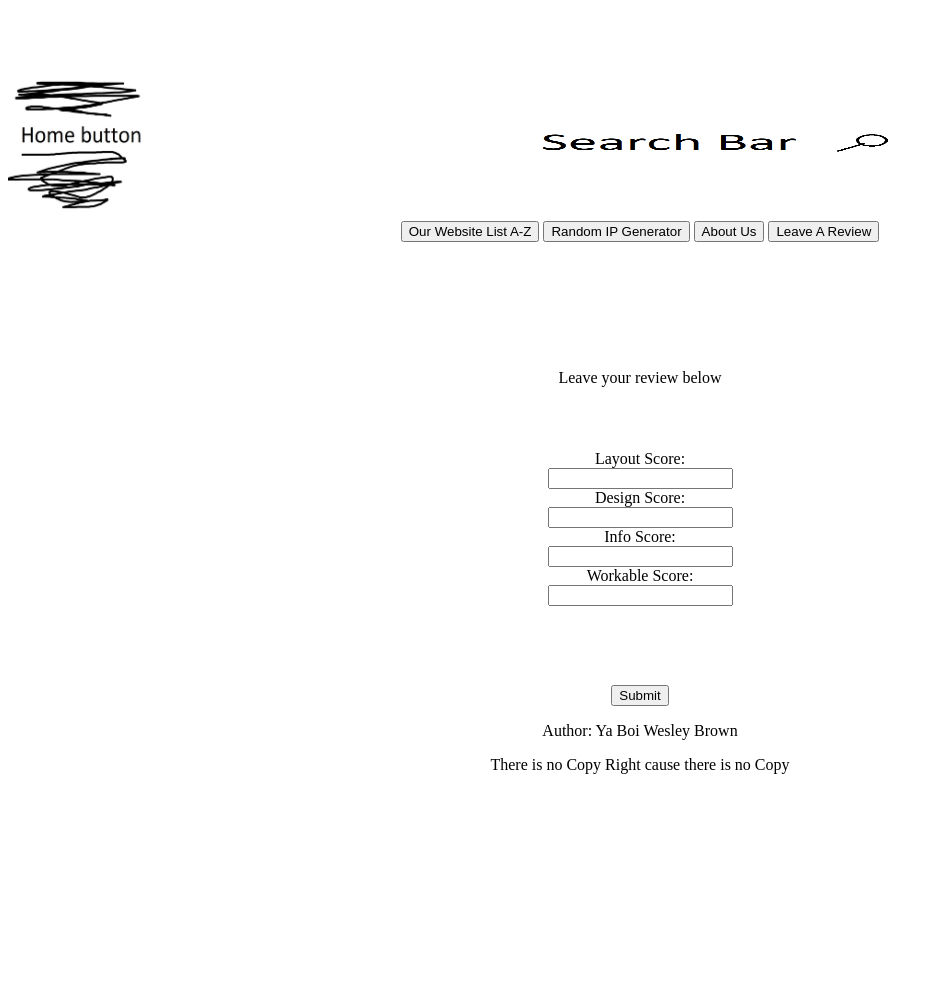
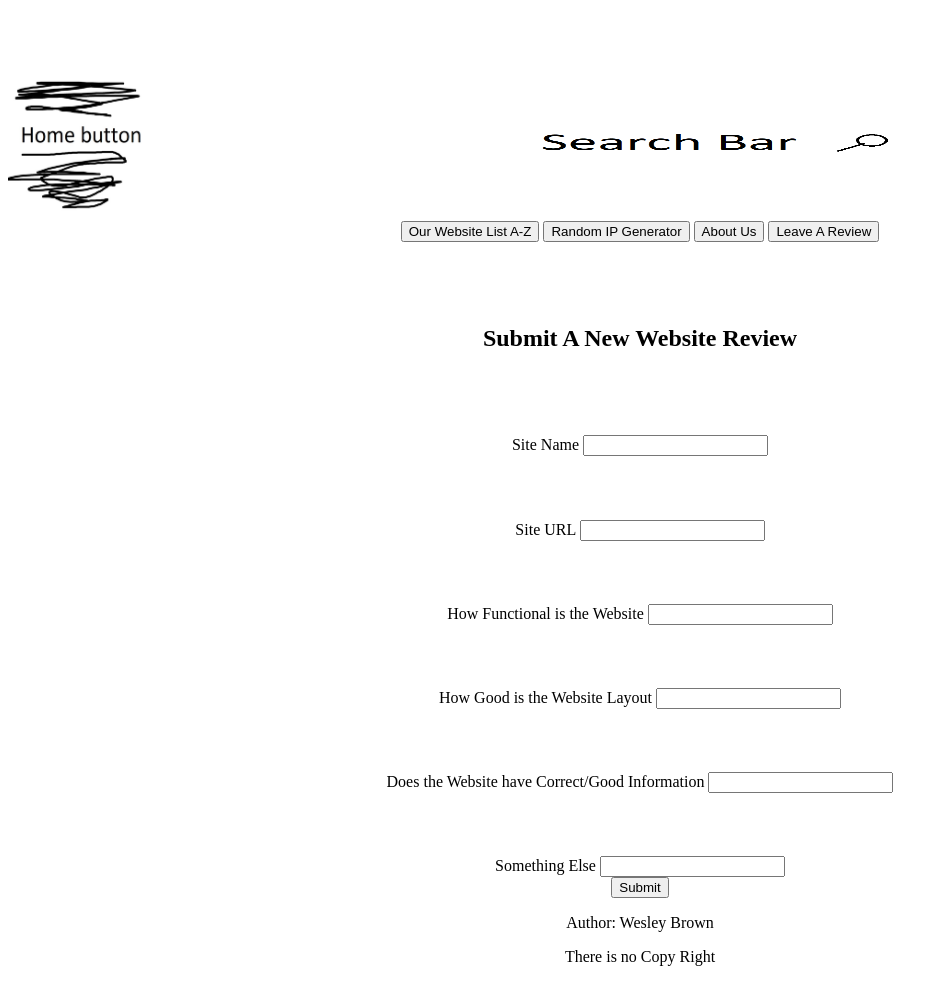
Before and after one commit to WesleyBrown792/CS401, a PHP site: page /B4.php in a window 1280 px wide. Shown: the whole page, without its empty margins (0-948 px from the left). Before the commit the page ends 774 px from the top, so only its background shows below. Run offline with PHP 8.4, Linux system fonts and the light colour scheme.

Commit message:
added to B4

```diff
--- a/B4.php
+++ b/B4.php
@@ -28,26 +28,37 @@
               </button>
             </nav>
         <div>
-            <div>Leave your review below</div>
-            <form action="/action_page.php">
-                <ul>
-                    <li></li><label for="Layout">Layout Score:</label></li>
-                    <li><input type="text" id="Layout" name="Layout"></li>
-                    <li><label for="Design">Design Score:</label></li>
-                    <li><input type="text" id="Design" name="Design"></li>
-                    <li><label for="Info">Info Score:</label></li>
-                    <li><input type="text" id="Info" name="Info"></li>
-                    <li><label for="Workable">Workable Score:</label></li>
-                    <li><input type="text" id="Workable" name="Workable"></li>
-                </ul>
-              </form>
-              <button onclick="window.location.href='https://www.youtube.com/watch?v=d1YBv2mWll0';">
-                Submit
-              </button>
+        <h2> Submit A New Website Review</h2>
+                <form method="POST" action="input.php">
+                    <div class="form-group">
+                        <label>Site Name</lable>
+                        <input type="text" name="name" class="form-control" >
+                    </div>
+                    <div class="form-group">
+                        <label>Site URL</lable>
+                        <input type="text" name="url" class="form-control" >
+                    </div>
+                    <div class="form-group">
+                        <label>How Functional is the Website</lable>
+                        <input type="text" name="func" class="form-control" >
+                    </div>
+                    <div class="form-group">
+                        <label>How Good is the Website Layout </lable>
+                        <input type="text" name="layout" class="form-control" >
+                    </div>
+                    <div class="form-group">
+                        <label>Does the Website have Correct/Good Information</lable>
+                        <input type="text" name="info" class="form-control" >
+                    </div>
+                    <div class="form-group">
+                        <label>Something Else</lable>
+                        <input type="text" name="else" class="form-control" >
+                    </div>
+                    <input type="submit" value="Submit">
         </div>
         <footer>
-            <p>Author: Ya Boi Wesley Brown</p>
-            <p>There is no Copy Right cause there is no Copy</p>
+            <p>Author: Wesley Brown</p>
+            <p>There is no Copy Right</p>
           </footer>
     </body>
 </html>
```
